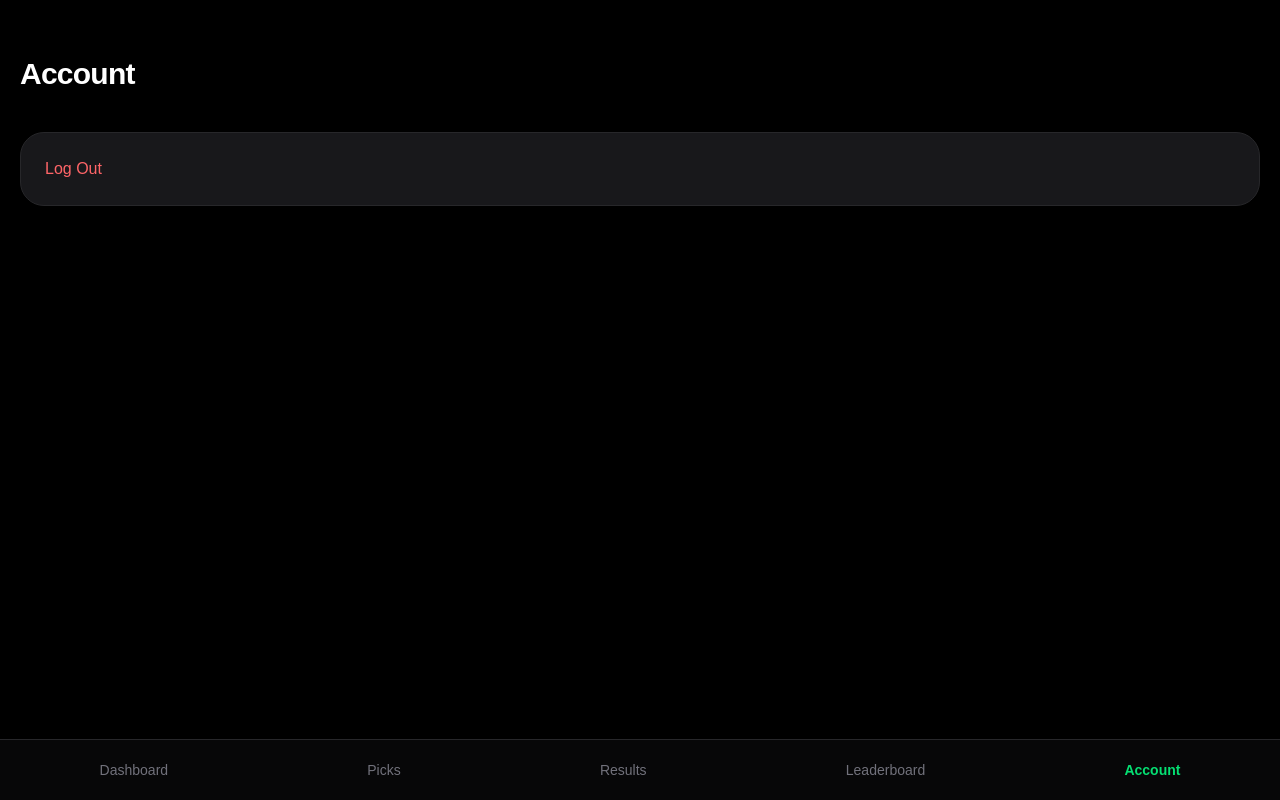
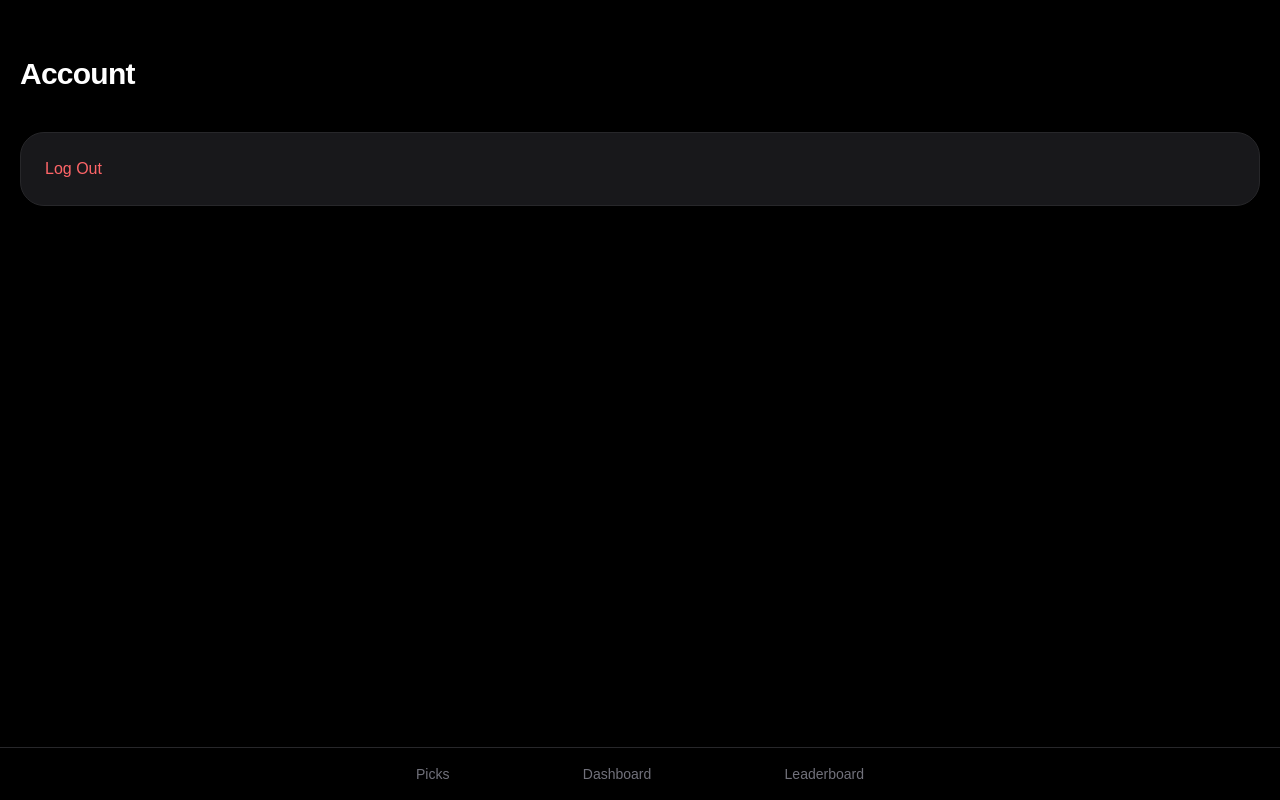
Before and after one commit to markeymarkbeaty/matchpoint, a Next.js app: page /account in a window 1280 px wide. Built offline with nearby package versions, Linux system fonts and the light colour scheme; no server answers.

Commit message:
Update BottomNav to use /picks route

```diff
--- a/components/BottomNav.tsx
+++ b/components/BottomNav.tsx
@@ -1,53 +1,38 @@
 'use client'
 
-import { useRouter, usePathname } from 'next/navigation'
+import Link from 'next/link'
+import { usePathname } from 'next/navigation'
 
 export default function BottomNav() {
-  const router = useRouter()
   const pathname = usePathname()
 
-  function navClass(path: string) {
-    return pathname === path
-      ? 'text-green-400 font-semibold'
-      : 'text-zinc-500'
-  }
+  const navItems = [
+    { name: 'Picks', href: '/picks' },
+    { name: 'Dashboard', href: '/dashboard' },
+    { name: 'Leaderboard', href: '/leaderboard' }
+  ]
 
   return (
-    <div className="fixed bottom-0 left-0 right-0 bg-zinc-950/80 backdrop-blur-xl border-t border-zinc-800 flex justify-around py-5 text-sm">
-      <button
-        onClick={() => router.push('/dashboard')}
-        className={navClass('/dashboard')}
-      >
-        Dashboard
-      </button>
+    <div className="fixed bottom-0 left-0 right-0 bg-black border-t border-zinc-800 px-6 py-4">
+      <div className="flex justify-between max-w-md mx-auto">
+        {navItems.map((item) => {
+          const active = pathname === item.href
 
-      <button
-        onClick={() => router.push('/admin')}
-        className={navClass('/admin')}
-      >
-        Picks
-      </button>
-
-      <button
-        onClick={() => router.push('/results')}
-        className={navClass('/results')}
-      >
-        Results
-      </button>
-
-      <button
-        onClick={() => router.push('/leaderboard')}
-        className={navClass('/leaderboard')}
-      >
-        Leaderboard
-      </button>
-
-      <button
-        onClick={() => router.push('/account')}
-        className={navClass('/account')}
-      >
-        Account
-      </button>
+          return (
+            <Link
+              key={item.name}
+              href={item.href}
+              className={`text-sm font-medium transition ${
+                active
+                  ? 'text-green-400'
+                  : 'text-zinc-500 hover:text-zinc-300'
+              }`}
+            >
+              {item.name}
+            </Link>
+          )
+        })}
+      </div>
     </div>
   )
 }
```
